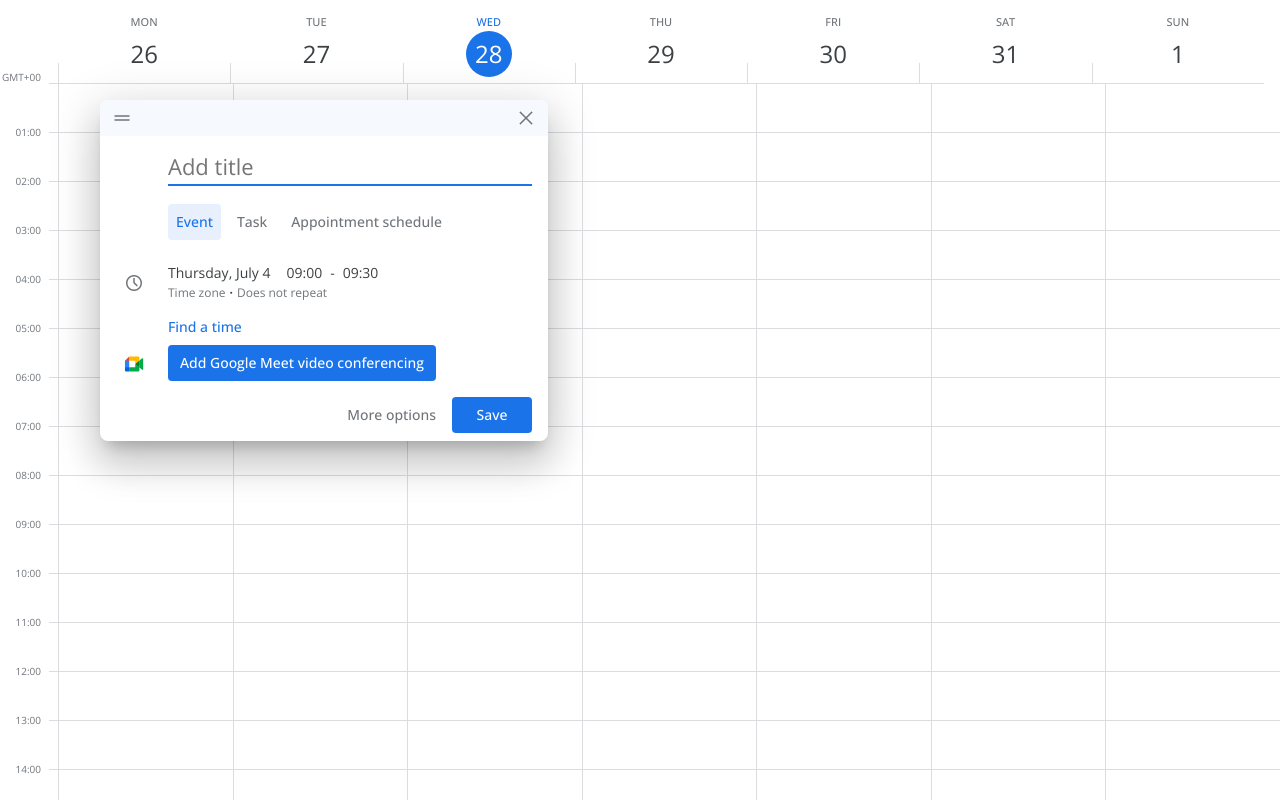
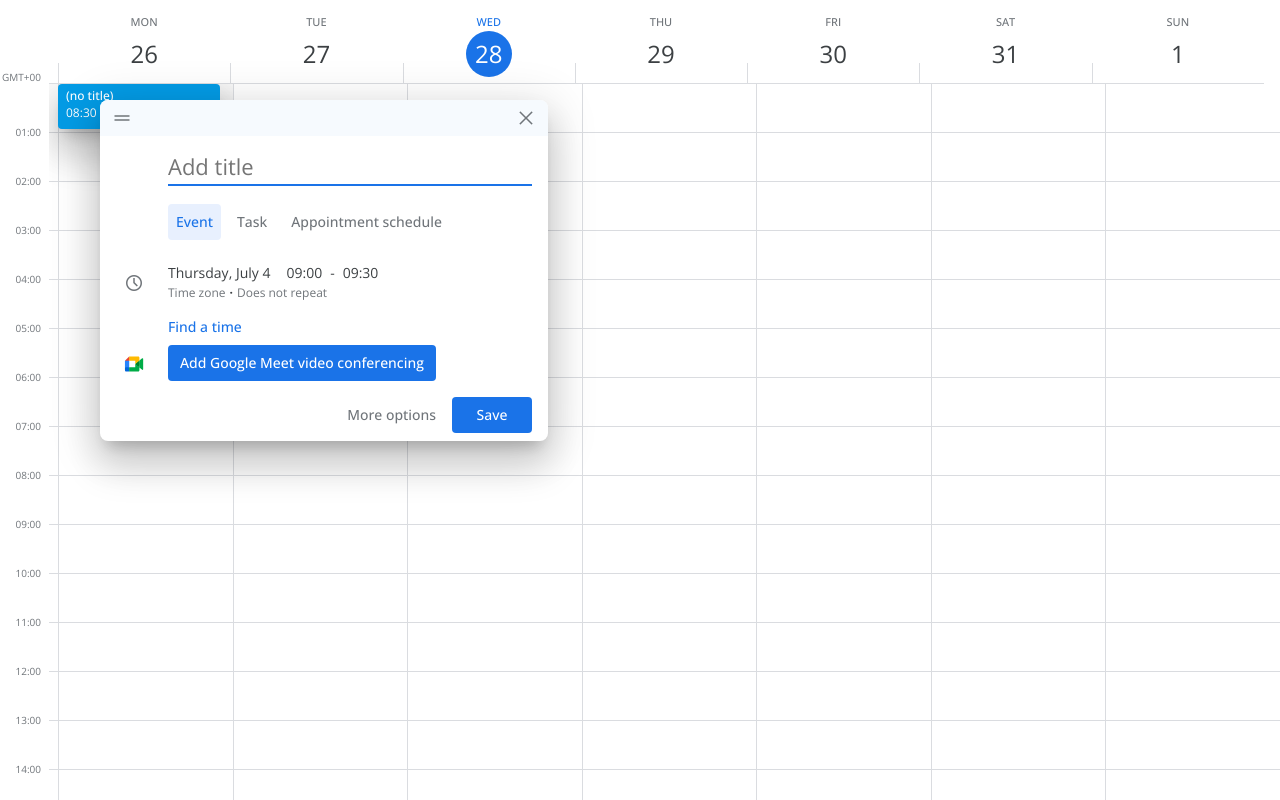
Before and after one commit to gretawix/calendar-react-ts, a React (Vite) app: page / in a window 1280 px wide. Both pictures are taken after a click on the element 145 px from the left and 672 px from the top of the page. Built offline with nearby package versions, Linux system fonts and the light colour scheme.

Commit message:
event tile handling

```diff
--- a/src/App.tsx
+++ b/src/App.tsx
@@ -14,6 +14,7 @@ import './App.scss';
 
 function App() {
   const [isModalOpen, setIsModalOpen] = useState(false);
+  const [activeTileColId, setActiveTileColId] = useState<string | null>(null);
   const [baseDay] = useState(new Date());
 
   const week = useMemo(() => getCurrentWeek(baseDay), [baseDay]);
@@ -36,12 +37,14 @@ function App() {
     // eslint-disable-next-line react-hooks/exhaustive-deps
   }, []);
 
-  const openModal = useCallback(() => {
+  const handleColumnClick = useCallback((columnId: string) => {
     setIsModalOpen(true);
+    setActiveTileColId(columnId);
   }, []);
 
   const closeModal = useCallback(() => {
     setIsModalOpen(false);
+    setActiveTileColId(null);
   }, []);
 
   return (
@@ -59,7 +62,8 @@ function App() {
           hours={hoursList}
           onHorizontalScroll={onTimeGridScroll}
           ref={timeGridRef}
-          onColumnClick={openModal}
+          activeTileColId={activeTileColId}
+          onColumnClick={handleColumnClick}
         />
         {isModalOpen && <Modal closeModal={closeModal} />}
       </div>
--- a/src/components/GridColumn/GridColumn.tsx
+++ b/src/components/GridColumn/GridColumn.tsx
@@ -1,13 +1,31 @@
 import { memo } from 'react';
+import Tile from '../Tile/Tile';
 
 import './gridColumn.scss';
 
 type GridColumnProps = {
   onClick: () => void;
+  columnId: string;
+  tileIsOpen: boolean;
 };
 
-const GridColumn: React.FC<GridColumnProps> = ({ onClick }) => {
-  return <div className="hours-cells-column" onClick={onClick}></div>;
+const GridColumn: React.FC<GridColumnProps> = ({
+  columnId,
+  tileIsOpen,
+  onClick,
+}) => {
+  return (
+    <div className="hours-cells-column" onClick={onClick} id={columnId}>
+      {tileIsOpen && <Tile />}
+    </div>
+  );
 };
 
-export default memo(GridColumn);
+const areEqual = (prevProps: GridColumnProps, nextProps: GridColumnProps) => {
+  return (
+    prevProps.tileIsOpen === nextProps.tileIsOpen &&
+    prevProps.columnId === nextProps.columnId
+  );
+};
+
+export default memo(GridColumn, areEqual);
--- a/src/components/Tile/Tile.tsx
+++ b/src/components/Tile/Tile.tsx
@@ -1,9 +1,18 @@
 import { memo } from 'react';
 
-const Tile = () => {
+import './tile.scss';
+
+type TyleProps = {
+  existingEvent?: boolean;
+};
+
+const Tile = ({ existingEvent = false }: TyleProps) => {
   return (
-    <div>
-      <div>Tile</div>
+    <div
+      className={`event-tile regular ${!existingEvent ? 'placeholder' : ''}`}
+    >
+      <p className="event-tile-title">(no title)</p>
+      <p className="event-tile-time">08:30 - 09:30</p>
     </div>
   );
 };
--- /dev/null
+++ b/src/components/Tile/tile.scss
@@ -0,0 +1,66 @@
+.event-tile {
+  position: absolute;
+  width: calc(100% - 12px);
+  left: -1px;
+  background-color: var(--event-blue);
+  border-radius: 4px;
+  font-size: 12px;
+  padding: 4px 0 4px 8px;
+  top: 0;
+  overflow: hidden;
+  cursor: pointer;
+  &.placeholder {
+    box-shadow:
+      0 24px 38px 3px rgba(0, 0, 0, 0.14),
+      0 9px 46px 8px rgba(0, 0, 0, 0.12),
+      0 11px 15px -7px rgba(0, 0, 0, 0.2);
+  }
+  p {
+    color: var(--white);
+    line-height: 1.4;
+  }
+  .event-tile-title {
+    font-weight: 500;
+    white-space: nowrap;
+  }
+  .event-tile-time {
+    font-weight: 300;
+  }
+  &.shortest {
+    top: calc(var(--cell-height) * 10 - 1px);
+    height: calc(var(--cell-height) / 4);
+    padding-top: 0;
+    padding-bottom: 0;
+    display: flex;
+    flex-direction: row;
+    align-items: center;
+    p {
+      font-size: 11px;
+    }
+    .event-tile-title {
+      padding-right: 6px;
+    }
+  }
+  &.short {
+    top: calc(var(--cell-height) * 10 - 1px);
+    height: calc(var(--cell-height) / 2);
+    padding-top: 3px;
+    display: flex;
+    flex-direction: row;
+    align-items: center;
+    .event-tile-title {
+      padding-right: 6px;
+    }
+  }
+  &.regular {
+    height: calc(var(--cell-height) - 4px);
+  }
+  &.long {
+    top: calc(var(--cell-height) * 12 - 1px);
+    height: calc(var(--cell-height) * 2 - 4px);
+    .event-tile-title {
+      font-weight: 500;
+      white-space: unset;
+    }
+  }
+}
--- a/src/components/TimeGrid/TimeGrid.tsx
+++ b/src/components/TimeGrid/TimeGrid.tsx
@@ -9,12 +9,13 @@ import './timeGrid.scss';
 type TimeGridProps = {
   week: OneWeekDay[];
   hours: string[];
+  activeTileColId: string | null;
   onHorizontalScroll: () => void;
-  onColumnClick: () => void;
+  onColumnClick: (id: string) => void;
 };
 
 const TimeGrid = forwardRef<HTMLDivElement, TimeGridProps>(function TimeGrid(
-  { week, hours, onHorizontalScroll, onColumnClick },
+  { week, hours, activeTileColId, onHorizontalScroll, onColumnClick },
   ref
 ) {
   const hourColRef = useRef<HTMLDivElement>(null);
@@ -52,7 +53,12 @@ const TimeGrid = forwardRef<HTMLDivElement, TimeGridProps>(function TimeGrid(
           ))}
         </div>
         {week.map((oneDay) => (
-          <GridColumn key={oneDay.id} onClick={onColumnClick} />
+          <GridColumn
+            key={oneDay.id}
+            columnId={oneDay.id}
+            onClick={() => onColumnClick(oneDay.id)}
+            tileIsOpen={oneDay.id === activeTileColId}
+          />
         ))}
       </div>
     </div>
```
